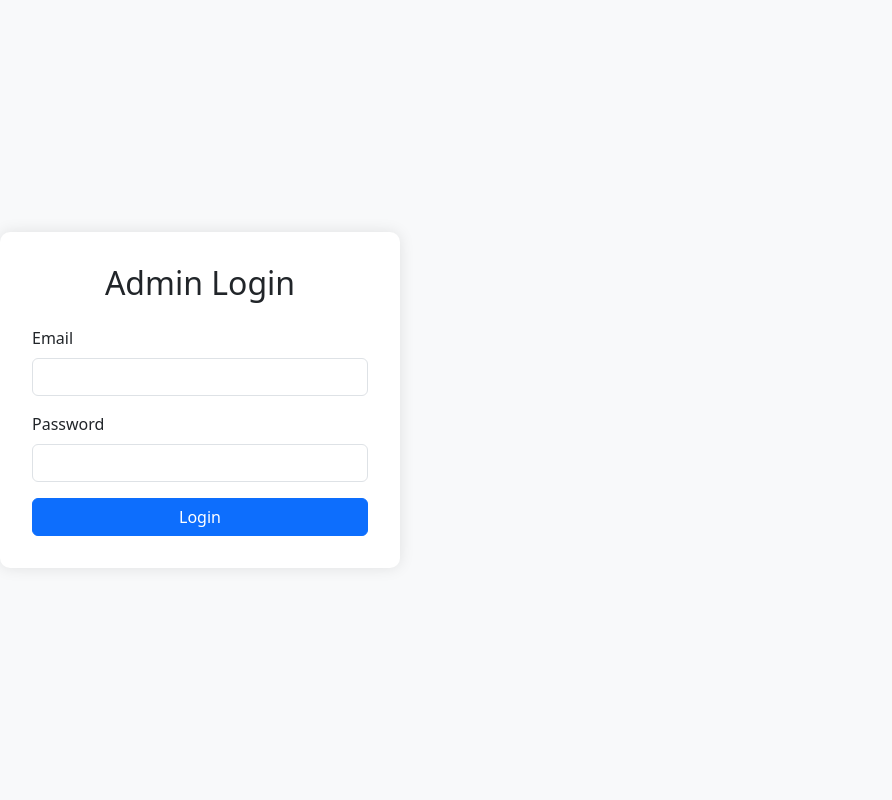
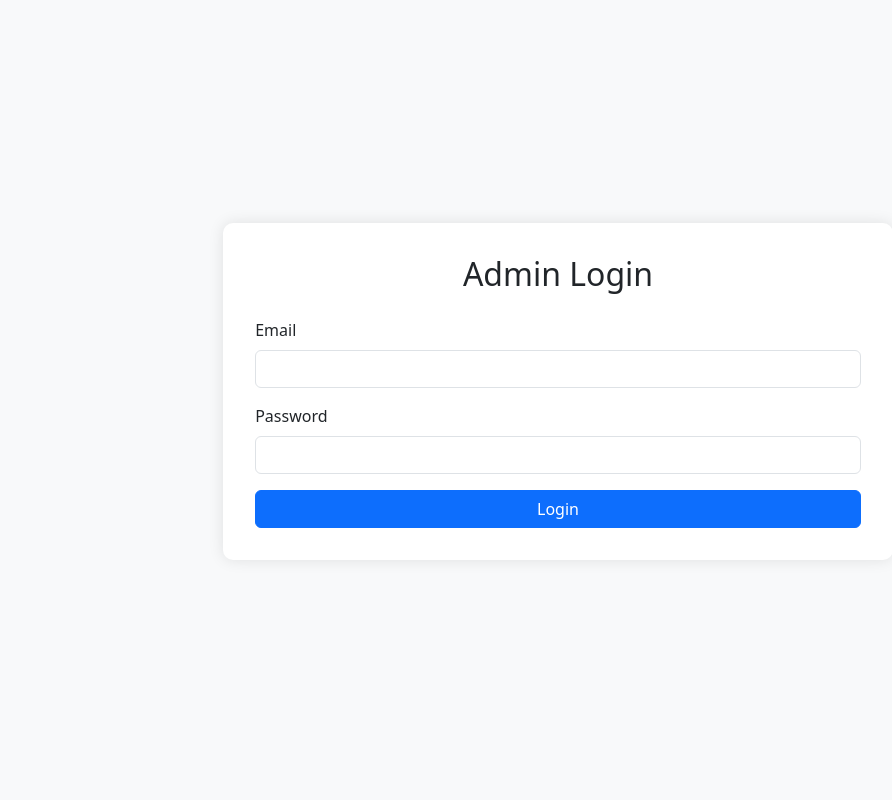
Before and after one commit to ProjectsUniversity/COSC360, a PHP site: page /admin/login.php in a window 1280 px wide. Shown: the whole page, without its empty margins (82-974 px from the left). Run offline with PHP 8.4, Linux system fonts and the light colour scheme.

Commit message:
Refactor login page styles to improve layout and remove unnecessary width constraints

```diff
--- a/HTML, CSS, JS/PHP/admin/login.php
+++ b/HTML, CSS, JS/PHP/admin/login.php
@@ -42,18 +42,16 @@ if ($_SERVER['REQUEST_METHOD'] === 'POST') {
     <style>
         body {
             background-color: #f8f9fa;
-        height: 100vh;
             display: flex;
             align-items: center;
             justify-content: center;
         }
         .login-container {
+            margin: 20%;
             background: white;
             padding: 2rem;
             border-radius: 10px;
             box-shadow: 0 0 15px rgba(0,0,0,0.1);
-            width: 100%;
-            max-width: 400px;
         }
     </style>
 </head>
```
